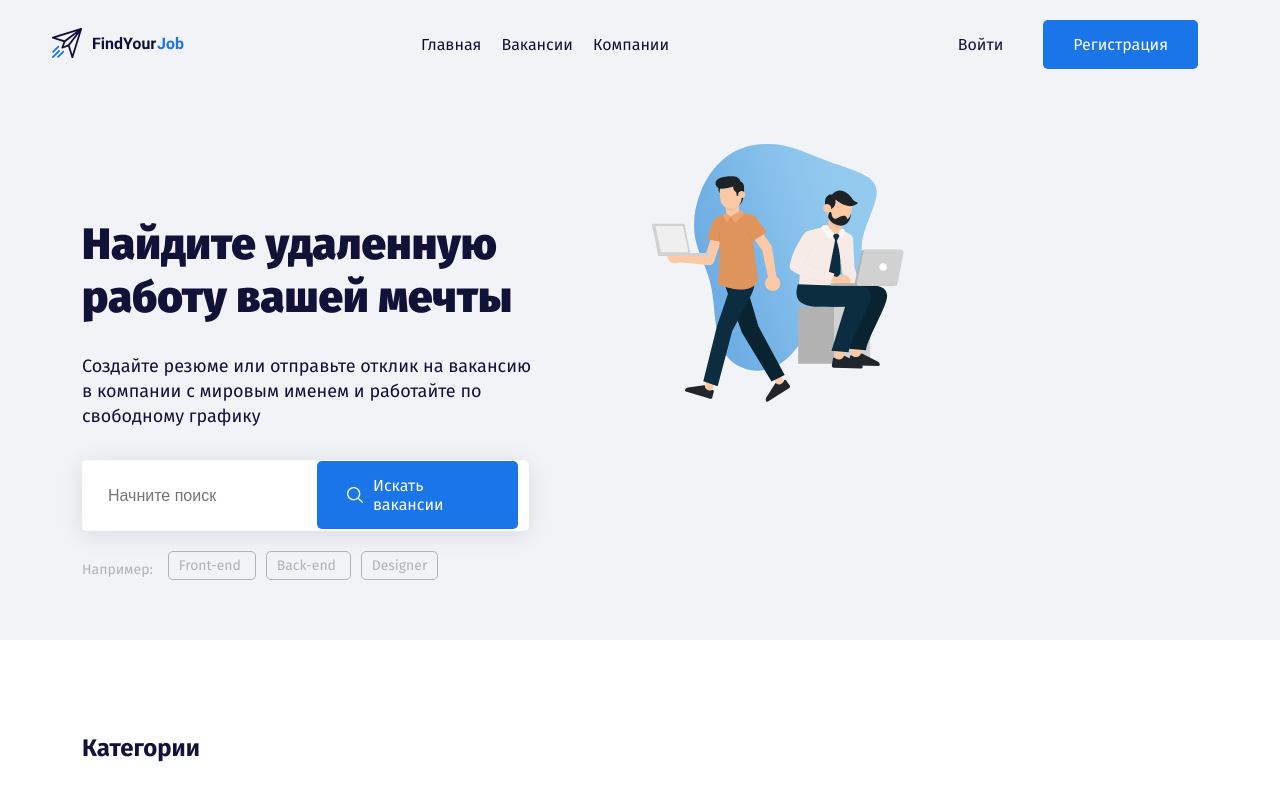
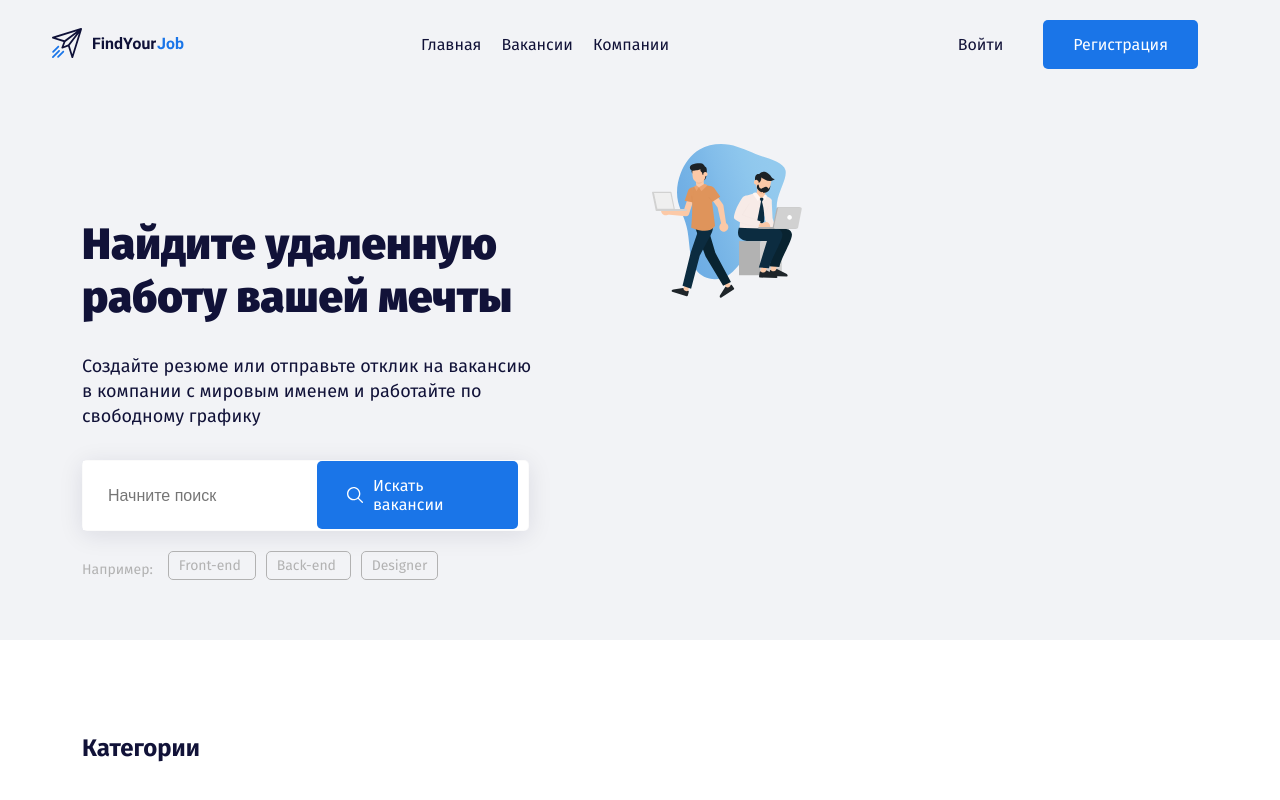
Before and after one commit to Marieta28/FindYourJob, a plain HTML site: page index.html in a window 1280 px wide. Shown: the top 800 px of the page. Drawn offline with Linux system fonts and the light colour scheme.

Commit message:
Update style.css

```diff
--- a/css/style.css
+++ b/css/style.css
@@ -316,7 +316,7 @@ h3 {
   margin-bottom: 10px;
 }
 .w400 {
-  width: 252.45px;
+  width: 150px;
 }
 @media (max-width: 1200px) {
   .hero-img {
```
